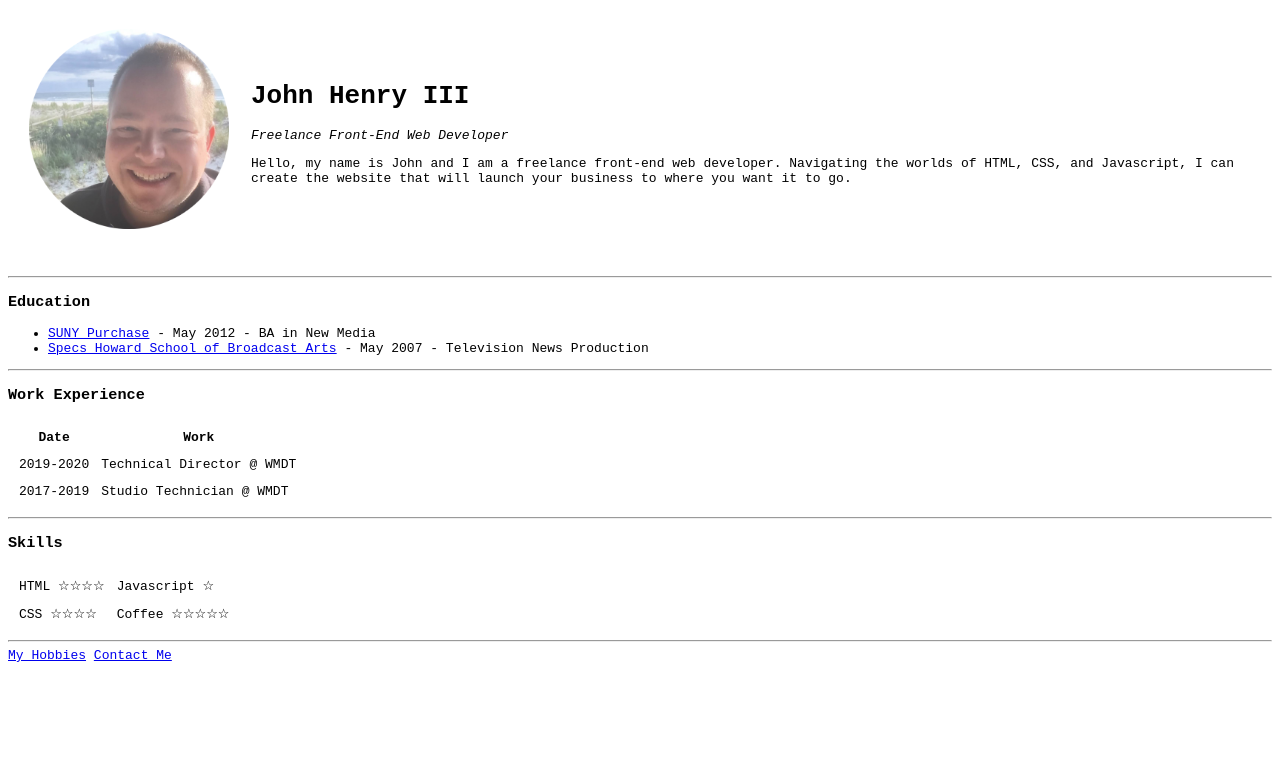
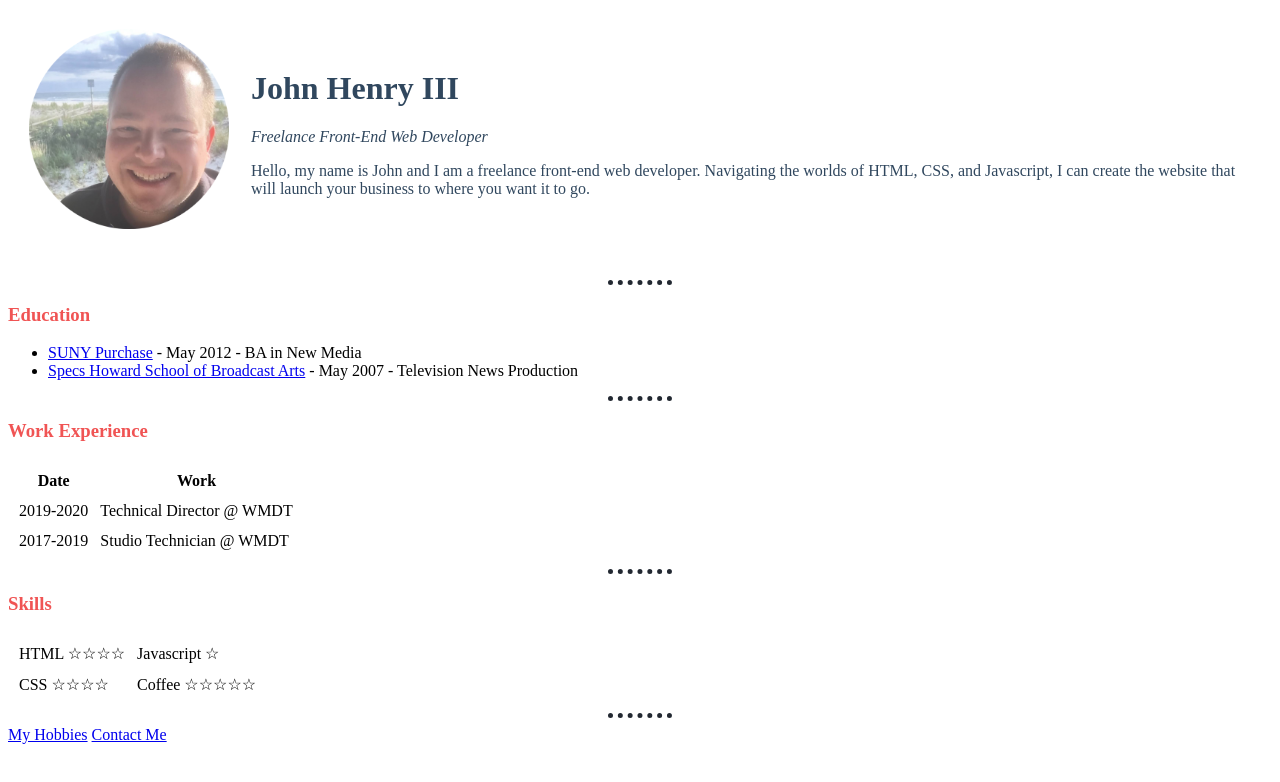
Before and after one commit to jthrice774/personal-site, a plain HTML site: page index.html in a window 1280 px wide. Drawn offline with Linux system fonts and the light colour scheme.

Commit message:
Update style.css

```diff
--- a/style.css
+++ b/style.css
@@ -1,5 +1,26 @@
+@@ -1,5 +1,23 @@
 body {
   background-color: white;
   color: black;
   font-family: monospace;
+  background-color: #e8e8e8;
 }
+h1 {
+  color: #30475e;
+}
+
+h3 {
+  color: #f05454;
+}
+
+p {
+  color: #30475e;
+}
+
+hr {
+  border-style: none;
+  border-top-style: dotted;
+  border-color: #222831;
+  border-width: 5px;
+  width: 5%;
+}
```
